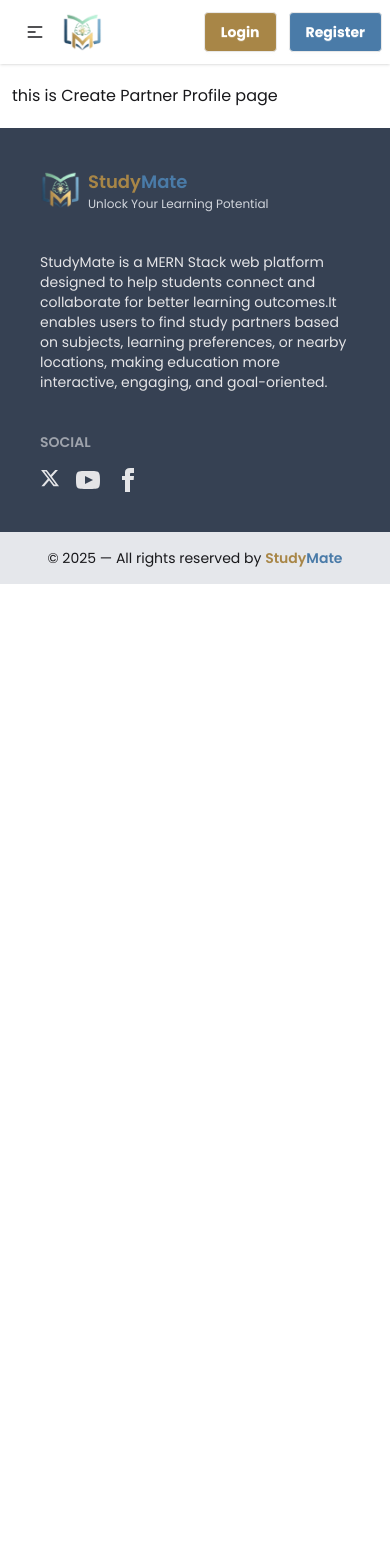
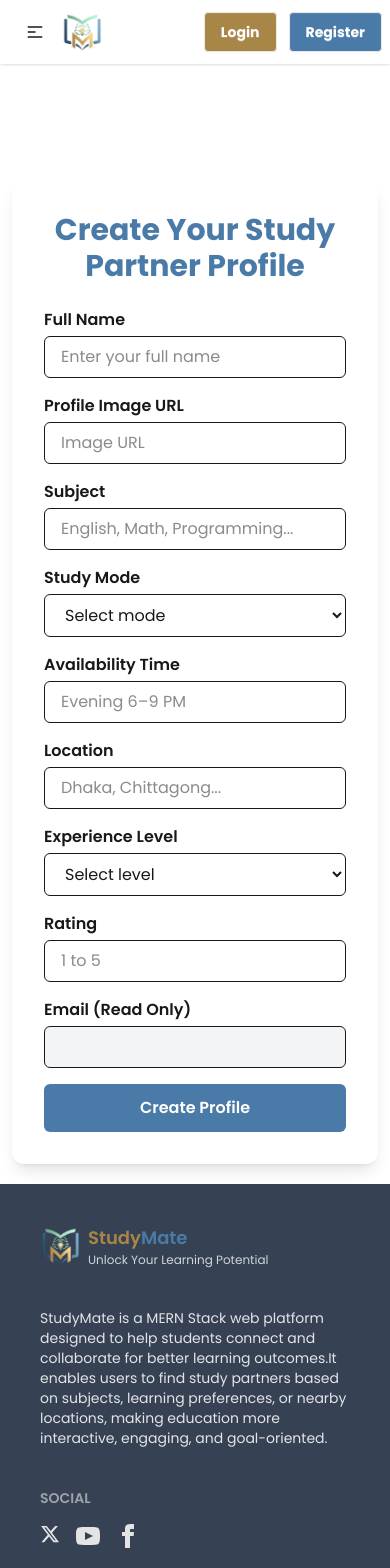
Before and after one commit to Irfan-Rakib/StudyMate-Client, a React (Vite) app: page /create-partner-profile in a window 390 px wide. Shown: the top 1568 px of the page. Before the commit the page ends 844 px from the top, so only its background shows below. Built offline with nearby package versions, Linux system fonts and the light colour scheme; no server answers.

Commit message:
added create profile section

```diff
--- a/src/Pages/CreatePartnerProfile.jsx
+++ b/src/Pages/CreatePartnerProfile.jsx
@@ -1,7 +1,211 @@
-import React from "react";
+import React, { useContext, useState } from "react";
+
+import axios from "axios";
+import { toast } from "react-toastify";
+import "animate.css";
+import { AuthContext } from "../context/AuthContext";
 
 const CreatePartnerProfile = () => {
-  return <div>this is Create Partner Profile page</div>;
+  const { user } = useContext(AuthContext);
+
+  const [loading, setLoading] = useState(false);
+
+  const [formData, setFormData] = useState({
+    name: "",
+    profileimage: "",
+    subject: "",
+    studyMode: "",
+    availabilityTime: "",
+    location: "",
+    experienceLevel: "",
+    rating: "",
+    patnerCount: 0,
+    email: user?.email || "",
+  });
+
+  // handle change
+  const handleChange = (e) => {
+    const { name, value } = e.target;
+    setFormData({ ...formData, [name]: value });
+  };
+
+  // submit handler
+  const handleSubmit = async (e) => {
+    e.preventDefault();
+    setLoading(true);
+
+    try {
+      const res = await axios.post("http://localhost:3000/models", formData);
+
+      if (res.data.success) {
+        toast.success("Profile created successfully!");
+        setFormData({
+          name: "",
+          profileimage: "",
+          subject: "",
+          studyMode: "",
+          availabilityTime: "",
+          location: "",
+          experienceLevel: "",
+          rating: "",
+          patnerCount: 0,
+          email: user?.email,
+        });
+      }
+    } catch (err) {
+      console.log(err);
+      toast.error("Failed to create profile!");
+    }
+
+    setLoading(false);
+  };
+
+  return (
+    <div className="max-w-3xl mx-auto mt-24 p-8 bg-white rounded-xl shadow-lg animate__animated animate__fadeInUp">
+      <h2 className="text-3xl font-bold text-center text-[#4A7BA8] mb-6">
+        Create Your Study Partner Profile
+      </h2>
+
+      {/* Loading Spinner */}
+      {loading && (
+        <div className="flex justify-center my-6 animate__animated animate__fadeIn">
+          <div className="w-12 h-12 border-4 border-[#4A7BA8] border-dashed rounded-full animate-spin"></div>
+        </div>
+      )}
+
+      <form onSubmit={handleSubmit} className="space-y-4">
+        <div>
+          <label className="block font-semibold mb-1">Full Name</label>
+          <input
+            type="text"
+            name="name"
+            required
+            value={formData.name}
+            onChange={handleChange}
+            className="w-full border px-4 py-2 rounded-md"
+            placeholder="Enter your full name"
+          />
+        </div>
+
+        <div>
+          <label className="block font-semibold mb-1">Profile Image URL</label>
+          <input
+            type="text"
+            name="profileimage"
+            required
+            value={formData.profileimage}
+            onChange={handleChange}
+            className="w-full border px-4 py-2 rounded-md"
+            placeholder="Image URL"
+          />
+        </div>
+
+        <div>
+          <label className="block font-semibold mb-1">Subject</label>
+          <input
+            type="text"
+            name="subject"
+            required
+            value={formData.subject}
+            onChange={handleChange}
+            className="w-full border px-4 py-2 rounded-md"
+            placeholder="English, Math, Programming..."
+          />
+        </div>
+
+        <div>
+          <label className="block font-semibold mb-1">Study Mode</label>
+          <select
+            name="studyMode"
+            required
+            value={formData.studyMode}
+            onChange={handleChange}
+            className="w-full border px-4 py-2 rounded-md"
+          >
+            <option value="">Select mode</option>
+            <option value="Online">Online</option>
+            <option value="Offline">Offline</option>
+          </select>
+        </div>
+
+        <div>
+          <label className="block font-semibold mb-1">Availability Time</label>
+          <input
+            type="text"
+            name="availabilityTime"
+            required
+            value={formData.availabilityTime}
+            onChange={handleChange}
+            className="w-full border px-4 py-2 rounded-md"
+            placeholder="Evening 6–9 PM"
+          />
+        </div>
+
+        <div>
+          <label className="block font-semibold mb-1">Location</label>
+          <input
+            type="text"
+            name="location"
+            required
+            value={formData.location}
+            onChange={handleChange}
+            className="w-full border px-4 py-2 rounded-md"
+            placeholder="Dhaka, Chittagong..."
+          />
+        </div>
+
+        <div>
+          <label className="block font-semibold mb-1">Experience Level</label>
+          <select
+            name="experienceLevel"
+            required
+            value={formData.experienceLevel}
+            onChange={handleChange}
+            className="w-full border px-4 py-2 rounded-md"
+          >
+            <option value="">Select level</option>
+            <option value="Beginner">Beginner</option>
+            <option value="Intermediate">Intermediate</option>
+            <option value="Expert">Expert</option>
+          </select>
+        </div>
+
+        <div>
+          <label className="block font-semibold mb-1">Rating</label>
+          <input
+            type="number"
+            name="rating"
+            required
+            min="1"
+            max="5"
+            value={formData.rating}
+            onChange={handleChange}
+            className="w-full border px-4 py-2 rounded-md"
+            placeholder="1 to 5"
+          />
+        </div>
+
+        <div>
+          <label className="block font-semibold mb-1">Email (Read Only)</label>
+          <input
+            type="text"
+            name="email"
+            readOnly
+            value={formData.email}
+            className="w-full border px-4 py-2 rounded-md bg-gray-100"
+          />
+        </div>
+
+        {/* Submit Button */}
+        <button
+          type="submit"
+          className="w-full py-3 rounded-md font-semibold text-white bg-[#4A7BA8] hover:opacity-90 transition"
+        >
+          Create Profile
+        </button>
+      </form>
+    </div>
+  );
 };
 
 export default CreatePartnerProfile;
--- a/src/Pages/FindPartners.jsx
+++ b/src/Pages/FindPartners.jsx
@@ -1,12 +1,14 @@
-import React, { useEffect, useState } from "react";
+import React, { useEffect, useState, useRef } from "react";
 import { Link } from "react-router-dom";
 import axios from "axios";
+import "animate.css";
 
 const FindPartners = () => {
   const [partners, setPartners] = useState([]);
   const [filtered, setFiltered] = useState([]);
   const [search, setSearch] = useState("");
   const [sortOrder, setSortOrder] = useState("asc");
+  const cardRefs = useRef([]);
 
   useEffect(() => {
     axios
@@ -37,12 +39,36 @@ const FindPartners = () => {
     setSortOrder(sortOrder === "asc" ? "desc" : "asc");
   };
 
+  // Animate cards when in viewport
+  useEffect(() => {
+    const observer = new IntersectionObserver(
+      (entries) => {
+        entries.forEach((entry) => {
+          if (entry.isIntersecting) {
+            entry.target.classList.add(
+              "animate__animated",
+              "animate__fadeInUp"
+            );
+            observer.unobserve(entry.target);
+          }
+        });
+      },
+      { threshold: 0.2 }
+    );
+
+    cardRefs.current.forEach((card) => {
+      if (card) observer.observe(card);
+    });
+
+    return () => observer.disconnect();
+  }, [filtered]);
+
   return (
     <div className="container mx-auto px-4 mt-20">
-      <div className="flex justify-between items-center mb-6">
+      <div className="flex flex-col sm:flex-row justify-between items-center mb-6 gap-4">
         <button
           onClick={handleSort}
-          className="px-4 py-2 rounded-md text-white font-semibold bg-[#A88647] hover:opacity-90"
+          className="px-5 py-2 rounded-lg text-white font-semibold bg-[#A88647] hover:bg-[#a3743d] transition"
         >
           Sort ({sortOrder === "asc" ? "A-Z" : "Z-A"})
         </button>
@@ -52,38 +78,46 @@ const FindPartners = () => {
           placeholder="Search by name..."
           value={search}
           onChange={handleSearch}
-          className="border px-4 py-2 rounded-md w-60 focus:outline-[#4A7BA8]"
+          className="border border-gray-300 px-4 py-2 rounded-lg w-full sm:w-64 focus:outline-none focus:ring-2 focus:ring-[#4A7BA8]"
         />
       </div>
 
-      <div className="grid sm:grid-cols-2 lg:grid-cols-3 gap-6">
-        {filtered.map((partner) => (
+      <div className="grid sm:grid-cols-2 lg:grid-cols-3 gap-8">
+        {filtered.map((partner, index) => (
           <div
             key={partner._id}
-            className="bg-white shadow-md rounded-lg overflow-hidden hover:shadow-lg transition"
+            ref={(el) => (cardRefs.current[index] = el)}
+            className="bg-white shadow-lg rounded-xl overflow-hidden transform transition hover:-translate-y-1"
+            style={{ opacity: 0 }} // Start hidden, fade in on scroll
           >
-            <img
-              src={partner.profileimage}
-              alt={partner.name}
-              className="w-full h-48 object-cover"
-            />
-            <div className="p-4">
-              <h3 className="text-xl font-bold text-[#4A7BA8]">
+            <div className="relative w-full h-64">
+              <img
+                src={partner.profileimage}
+                alt={partner.name}
+                className="w-full h-full object-cover"
+              />
+              <div className="absolute top-3 left-3 bg-[#4A7BA8] text-white text-xs px-2 py-1 rounded-md shadow">
+                {partner.studyMode}
+              </div>
+            </div>
+
+            <div className="p-5">
+              <h3 className="text-xl font-bold text-[#4A7BA8] mb-2">
                 {partner.name}
               </h3>
-              <p className="text-gray-700">
+              <p className="text-gray-600 mb-1">
                 <strong>Subject:</strong> {partner.subject}
               </p>
-              <p className="text-gray-700">
-                <strong>Study Mode:</strong> {partner.studyMode}
+              <p className="text-gray-600 mb-1">
+                <strong>Experience:</strong> {partner.experienceLevel}
               </p>
-              <p className="text-gray-700">
-                <strong>Experience:</strong> {partner.experienceLevel}
+              <p className="text-gray-600 mb-3">
+                <strong>Rating:</strong> {"⭐".repeat(partner.rating)}
               </p>
 
               <Link
                 to={`/partner/${partner._id}`}
-                className="inline-block mt-3 px-5 py-2 rounded-md text-white font-semibold bg-[#4A7BA8] hover:opacity-90"
+                className="inline-block mt-2 px-6 py-2 w-full text-center rounded-lg text-white font-semibold bg-[#4A7BA8] hover:bg-[#3a6680] transition"
               >
                 View Profile
               </Link>
--- a/src/Routes/PrivateRoutes.jsx
+++ b/src/Routes/PrivateRoutes.jsx
@@ -8,7 +8,9 @@ const PrivateRoutes = ({ children }) => {
 
   if (loading) return <p className="text-center mt-10">Loading...</p>;
 
-  if (!user) return <Navigate to="/login" state={{ from: location }} replace />;
+  if (!user) {
+    return <Navigate to="/login" state={location.pathname} />;
+  }
 
   return children;
 };
--- a/src/Routes/Router.jsx
+++ b/src/Routes/Router.jsx
@@ -6,10 +6,11 @@ import Login from "../Pages/Login";
 import Register from "../Pages/Register";
 import Error404 from "../Pages/Error404";
 import Profile from "../Pages/Profile";
-import CreatePartnerProfile from "../Pages/CreatePartnerProfile";
+
 import MyConnections from "../Pages/MyConnections";
 import PartnerDetails from "../Components/PartnerDetails";
 import PrivateRoutes from "./PrivateRoutes";
+import CreatePartnerProfile from "../Pages/CreatePartnerProfile";
 
 export const router = createBrowserRouter([
   {
```
